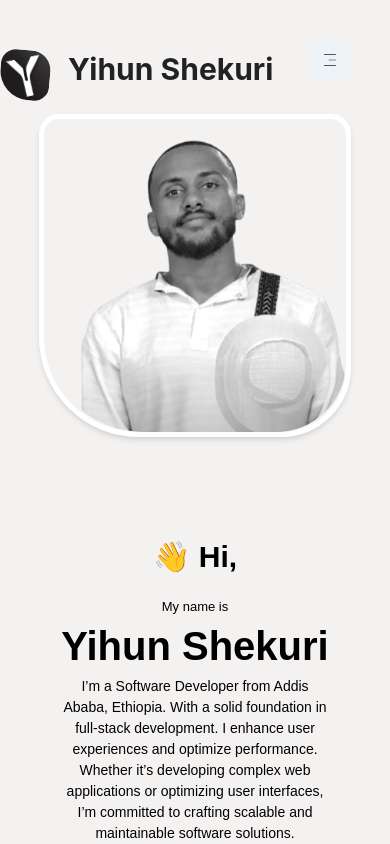
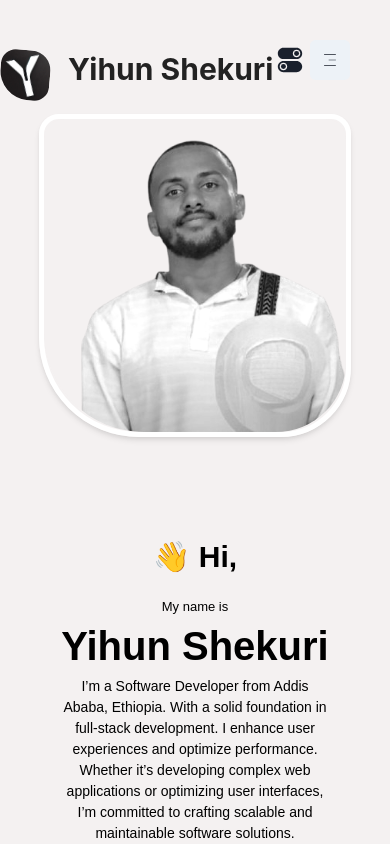
Before and after one commit to hailemichael121/Mine, a React (Vite) app: page / in a window 390 px wide. Shown: the top 844 px of the page. Built offline with nearby package versions, Linux system fonts and the light colour scheme; a web font is replaced by a local one.

Commit message:
added mobile mode color switcher

```diff
--- a/src/components/NavigationBar.tsx
+++ b/src/components/NavigationBar.tsx
@@ -11,6 +11,7 @@ import ColorModeSwitch from "./shared/ColorModeSwitch";
 import NavLogoSection from "./navigationSec/NavLogoSection";
 import NavMenu from "./navigationSec/NavMenu";
 import SideMenu from "./shared/SideMenu";
+import MobileColorModeSwitch from "./shared/MobileColorMode";
 
 const NavigationBar = () => {
   const { onOpen } = useDisclosure();
@@ -31,6 +32,8 @@ const NavigationBar = () => {
       >
         {isMobile ? (
           <>
+            <MobileColorModeSwitch />
+
             <Box onClick={onOpen} cursor="pointer">
               <NavLogoSection />
             </Box>
```
